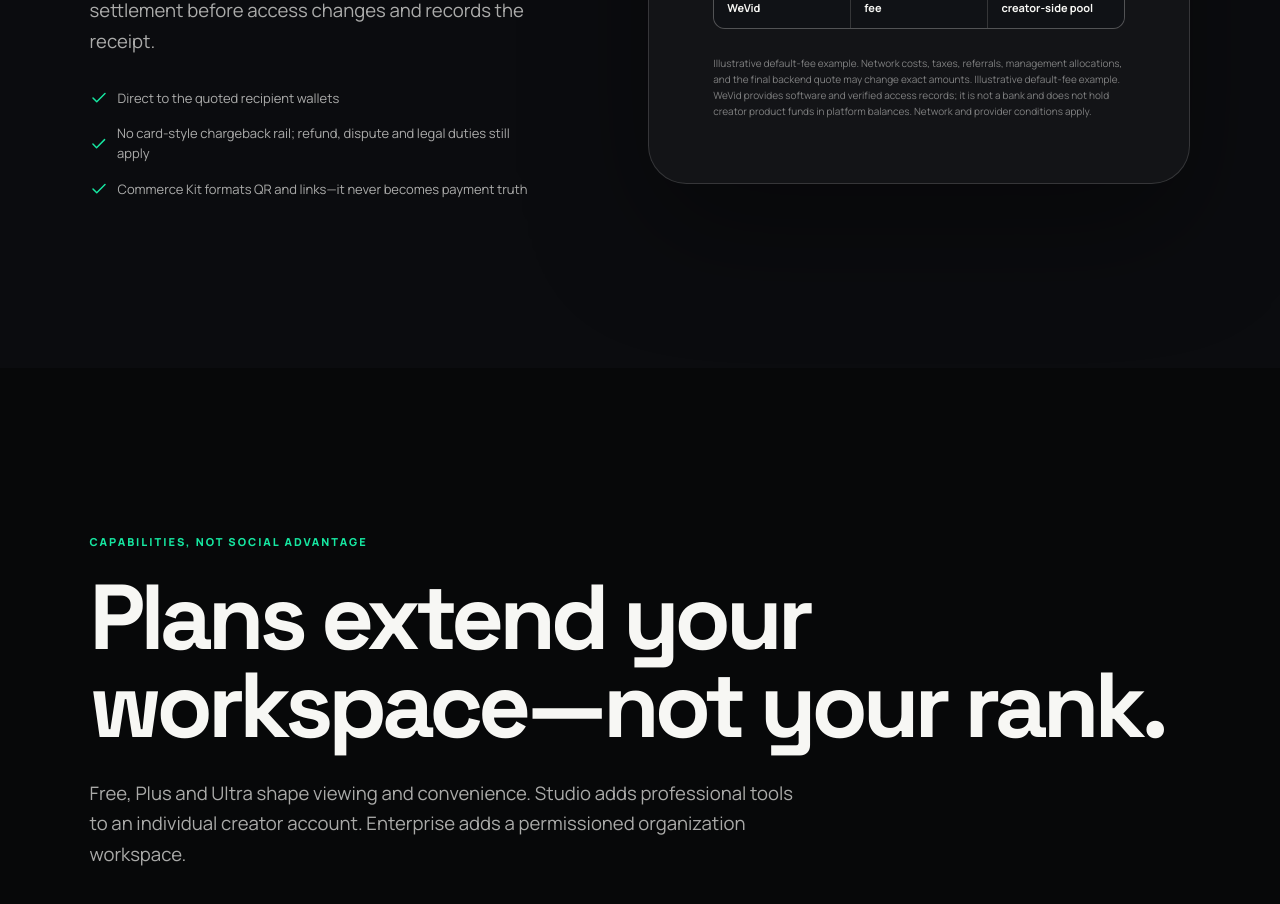
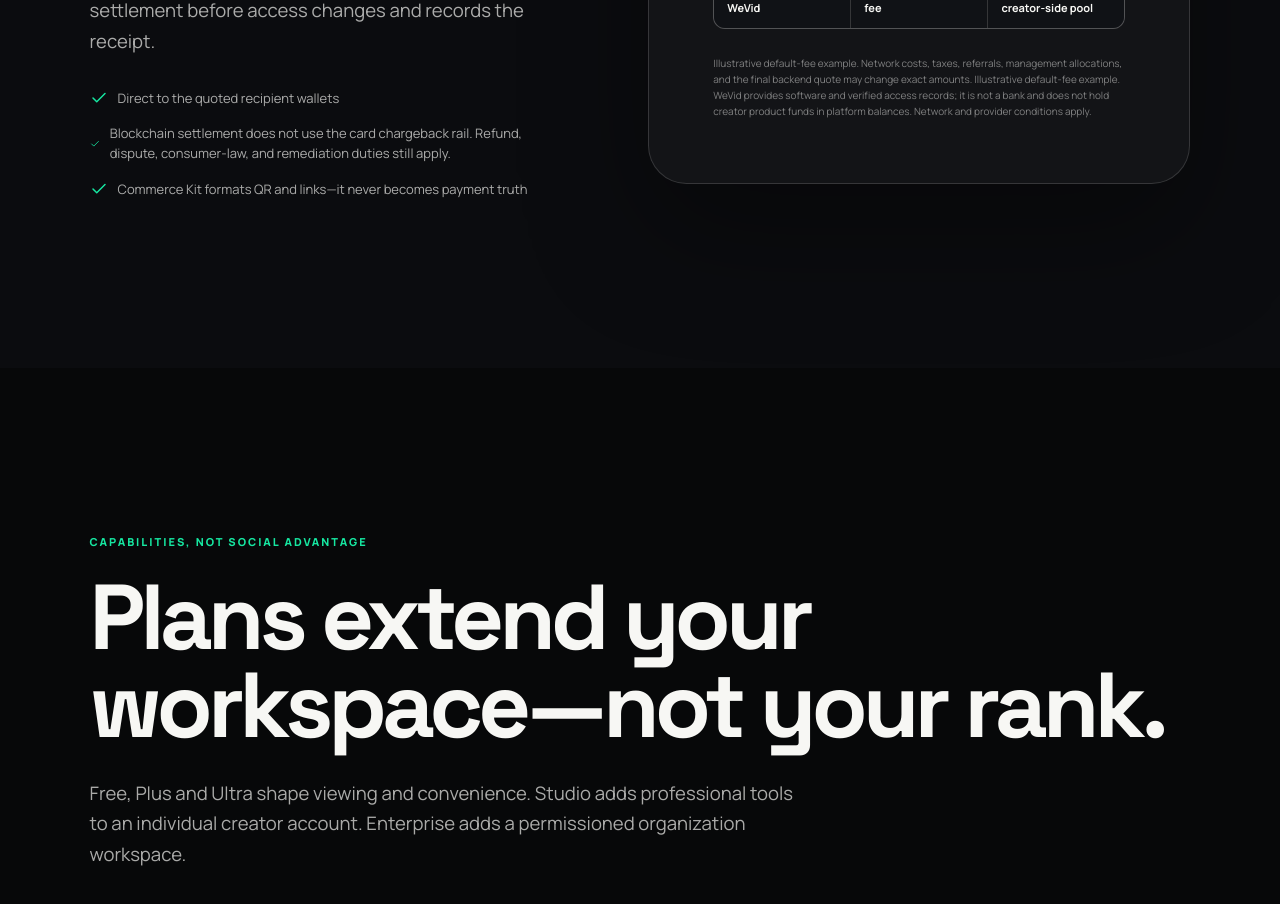
Before and after one commit to mariospeterman/VEEL-v2, a Next.js app in the folder apps/web/: page / in a window 1280 px wide. Shown: the part 6620-7524 px from the top of the page. Built offline with nearby package versions, Linux system fonts and the light colour scheme; no server answers.

Commit message:
fix(landing): route settlement claim through authority

```diff
--- a/apps/web/app/landing-claims.ts
+++ b/apps/web/app/landing-claims.ts
@@ -82,6 +82,16 @@ export const landingClaims = [
     placements: ["money"]
   },
   {
+    id: "no-card-chargeback-rail",
+    wording: "Blockchain settlement does not use the card chargeback rail",
+    claimClass: "canonical_product_fact",
+    evidenceOwner: "payments-and-monetisation.md + Solana settlement contracts",
+    lastVerified: "2026-08-25",
+    approval: "approved",
+    qualification: "Refund, dispute, consumer-law, and remediation duties still apply.",
+    placements: ["money"]
+  },
+  {
     id: "sub-600ms-settlement",
     wording: "Settlement in under 600ms",
     claimClass: "externally_sourced_fact",
--- a/apps/web/app/landing-content.ts
+++ b/apps/web/app/landing-content.ts
@@ -1,4 +1,6 @@
 import { approvedLandingClaim, landingMoneyExample } from "./landing-claims";
+
+const chargebackRailClaim = approvedLandingClaim("no-card-chargeback-rail");
 
 export const landingContent = {
   navigation: [
@@ -80,7 +82,7 @@ export const landingContent = {
     ],
     boundaries: [
       "Direct to the quoted recipient wallets",
-      "No card-style chargeback rail; refund, dispute and legal duties still apply",
+      `${chargebackRailClaim.wording}. ${chargebackRailClaim.qualification}`,
       "Commerce Kit formats QR and links—it never becomes payment truth"
     ],
     allocationRules: [
```
